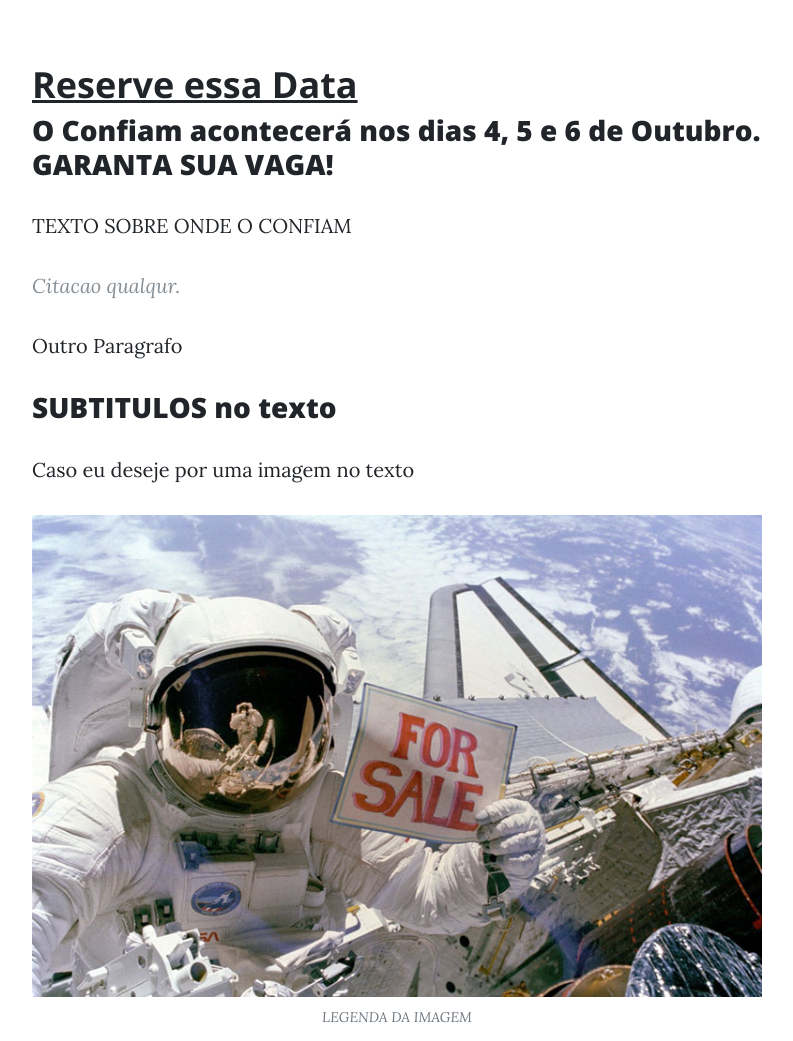
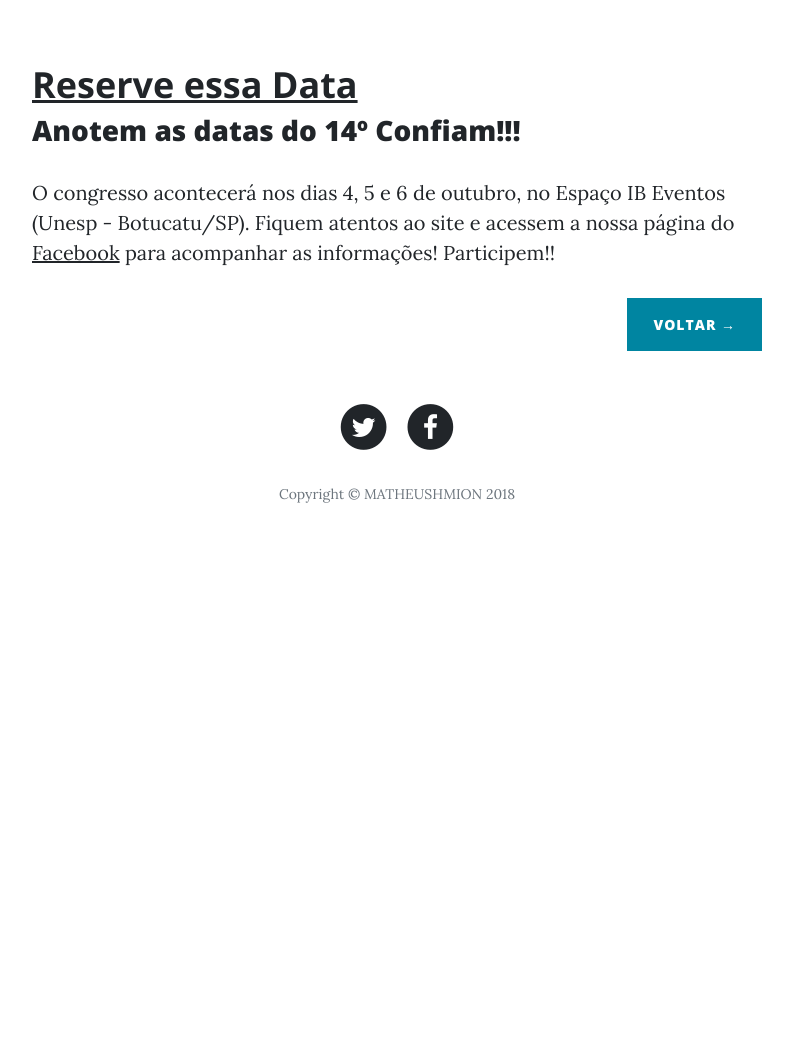
Before and after one commit to matheushmion/confiam.github.io, a website: page savethedate.html in a window 1280 px wide. Shown: the part 627-1668 px from the top of the page, without its empty margins (243-1036 px from the left). After the commit the page ends 1197 px from the top, so only its background shows below. Drawn offline with nearby package versions, Linux system fonts and the light colour scheme.

Commit message:
finaliando parte 1

```diff
--- a/savethedate.html
+++ b/savethedate.html
@@ -106,23 +106,18 @@
         <div class="row">
           <div class="col-lg-8 col-md-10 mx-auto">
              <h2 class="section-heading"><u> Reserve essa Data</u></h2>
-             <h3> O Confiam acontecerá nos dias 4, 5 e 6 de Outubro. GARANTA SUA VAGA!</h3>
+             <h3>Anotem as datas do 14º Confiam!!!</h3>
+             <p>
+O congresso acontecerá nos dias 4, 5 e 6 de outubro, no Espaço IB Eventos (Unesp - Botucatu/SP). Fiquem atentos ao site e acessem a nossa página do
+<a target="_blank" href="https://www.facebook.com/confiambtu/" >Facebook</a> para acompanhar as informações! Participem!!
 
+             </p>
 
-            <p>TEXTO SOBRE ONDE O CONFIAM</p>
+             <div class="clearfix">
 
-            <blockquote class="blockquote">Citacao qualqur.</blockquote>
+               <a class="btn btn-primary float-right" href="index.html">Voltar &rarr;</a>
 
-            <p>Outro Paragrafo</p>
-
-            <h3>SUBTITULOS no texto</h3>
-             <p>Caso eu deseje por uma imagem no texto</p>
-
-            <a href="#">
-              <img class="img-fluid" src="img/post-sample-image.jpg" alt="">
-            </a>
-            <span class="caption text-muted"> LEGENDA DA IMAGEM</span>
-
+             </div>
 
           </div>
         </div>
@@ -153,7 +148,7 @@
               </li>
 
             </ul>
-            <p class="copyright text-muted">Copyright &copy; CONFIAM 2018</p>
+            <p class="copyright text-muted">Copyright &copy; MATHEUSHMION  2018</p>
           </div>
         </div>
       </div>
```
Also changed, not shown: about.html (+1 -1 lines), index.html (+1 -1 lines), info.html (+1 -1 lines), paginapadrao.html (+1 -1 lines), palestrantes.html (+3 -3 lines), patrocinio.html (+1 -1 lines), programacao.html (+5 -9 lines), img/programacao.jpg (added).
